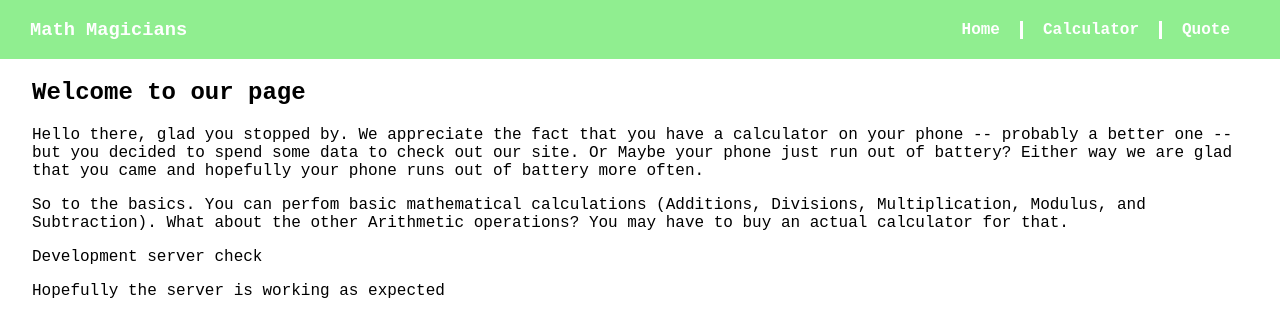
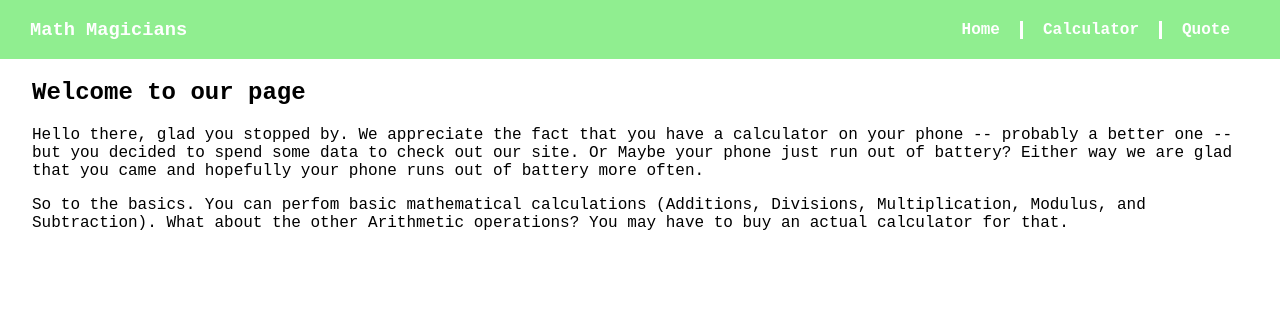
Before and after one commit to emmyobonyo/Math-Magicians-React, a React (Create React App) app: page / in a window 1280 px wide. Shown: the top 336 px of the page. Built offline with nearby package versions, Linux system fonts and the light colour scheme.

Commit message:
Update Home.js
Remove unnecessary paragraphs

```diff
--- a/src/components/Home.js
+++ b/src/components/Home.js
@@ -21,8 +21,6 @@ function Home() {
         Arithmetic operations? You may have to buy an actual
         calculator for that.
       </p>
-      <p>Development server check</p>
-      <p>Hopefully the server is working as expected</p>
     </div>
   );
 }
```
